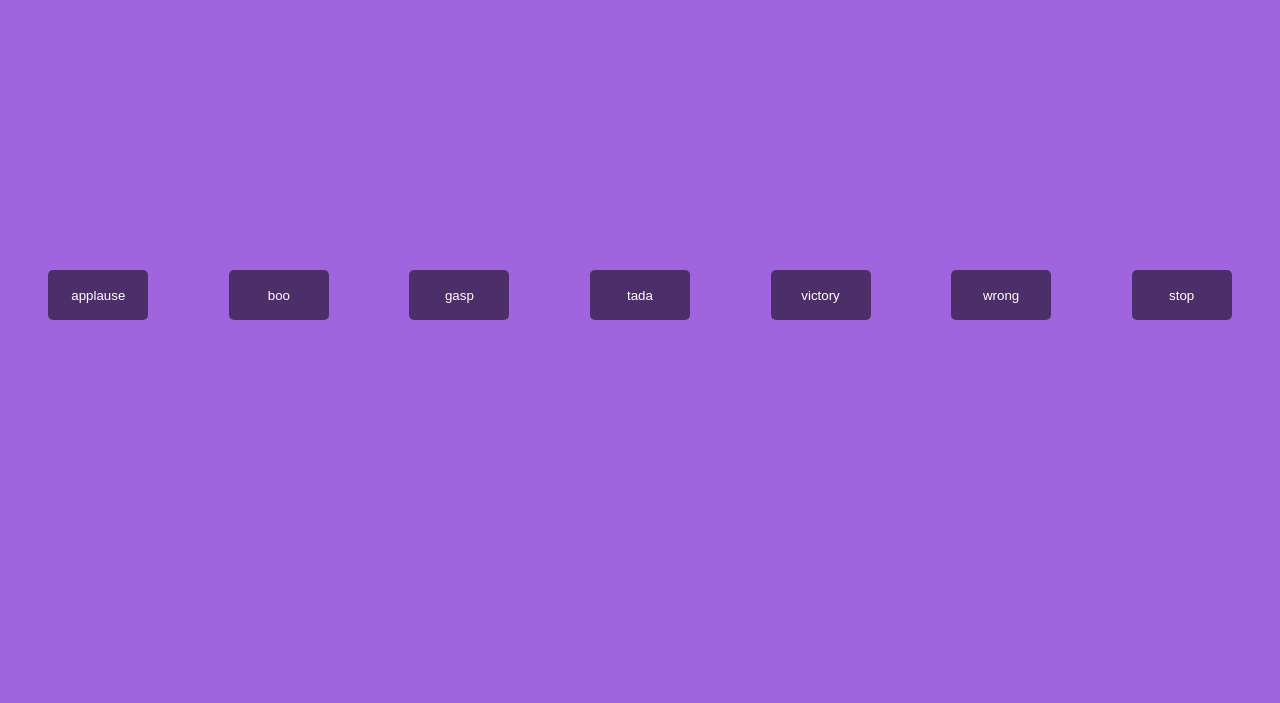
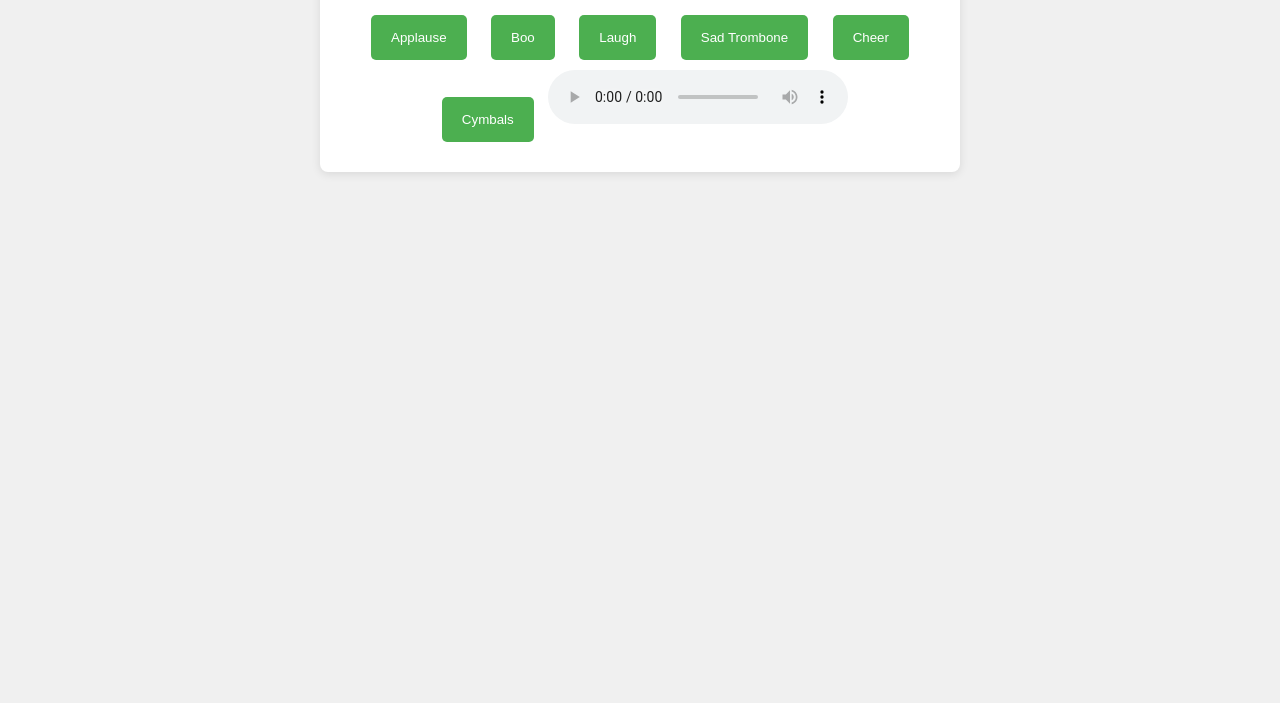
Before and after one commit to acciojob/Soundbar-UtechP-40, a website: page main.html in a window 1280 px wide. Shown: the part 113-816 px from the top of the page. Drawn offline with Linux system fonts and the light colour scheme.

Commit message:
created a submission

```diff
--- a/main.html
+++ b/main.html
@@ -3,21 +3,20 @@
 <head>
     <meta charset="UTF-8">
     <meta name="viewport" content="width=device-width, initial-scale=1.0">
+    <title>Audio Buttons</title>
     <link rel="stylesheet" href="styles.css">
-    <title>Soundboard</title>
 </head>
 <body>
-    <div id="buttons">
-        <button class="btn">applause</button>
-        <button class="btn">boo</button>
-        <button class="btn">gasp</button>
-        <button class="btn">tada</button>
-        <button class="btn">victory</button>
-        <button class="btn">wrong</button>
-        <button class="stop">stop</button>
+    <div class="container">
+        <h1>Audio Playback</h1>
+        <button class="btn" id="applause">Applause</button>
+        <button class="btn" id="boo">Boo</button>
+        <button class="btn" id="laugh">Laugh</button>
+        <button class="btn" id="sad_trombone">Sad Trombone</button>
+        <button class="btn" id="cheer">Cheer</button>
+        <button class="btn" id="cymbals">Cymbals</button>
+        <audio id="audio-player" controls></audio>
     </div>
-    <audio id="audio-player" src=""></audio>
-
-    <script type="text/javascript" src="./script.js"></script>
+    <script src="script.js"></script>
 </body>
 </html>
--- a/script.js
+++ b/script.js
@@ -1,28 +1,16 @@
-// script.js
-let btn = document.querySelectorAll(".btn");
-let stop = document.querySelector(".stop");
-let my_audio = null;
+const buttons = document.querySelectorAll('.btn');
+const audioPlayer = document.getElementById('audio-player');
 
-for (let t of btn) {
-    t.addEventListener("click", (e) => {
-        // Pause any currently playing audio
-        if (my_audio) {
-            my_audio.pause();
-        }
+buttons.forEach(button => {
+    button.addEventListener('click', () => {
+        const audioFile = `./sounds/${button.id}.mp3`;
+        const audio = new Audio(audioFile);
 
-        // Create a new audio instance for the clicked button
-        my_audio = new Audio(`./sounds/${t.innerText.toLowerCase()}.mp3`);
-
-        // Play the audio and handle any errors
-        my_audio.play().catch(error => {
+        audio.play().then(() => {
+            console.log(`${button.id} is playing`);
+        }).catch(error => {
             console.error("Error playing audio:", error);
             alert("Failed to play audio. Please ensure the file exists.");
         });
     });
-}
-
-stop.addEventListener("click", (e) => {
-    if (my_audio) {
-        my_audio.pause();
-    }
 });
--- a/styles.css
+++ b/styles.css
@@ -1,27 +1,35 @@
-/* styles.css */
-#buttons {
-   width: 100vw;
+body {
+   font-family: Arial, sans-serif;
+   background-color: #f0f0f0;
+   margin: 0;
+   padding: 20px;
+   text-align: center;
+}
+
+.container {
+   max-width: 600px;
    margin: auto;
-   display: flex;
-   justify-content: space-around;
+   background: white;
+   padding: 20px;
+   border-radius: 8px;
+   box-shadow: 0 2px 10px rgba(0, 0, 0, 0.1);
 }
-body {
-   background-color: #A164DF;
-   height: 100vh;
-   display: flex;
-   justify-content: center;
-   align-items: center;
+
+h1 {
+   margin-bottom: 20px;
 }
-button {
+
+.btn {
+   background-color: #4CAF50;
    color: white;
-   background-color: rgba(0, 0, 0, 0.525);
-   height: 50px;
-   width: 100px;
+   padding: 15px 20px;
+   margin: 10px;
+   border: none;
    border-radius: 5px;
-   border: none;
-   outline: none;
-   cursor: pointer; /* Changes cursor to pointer on hover */
+   cursor: pointer;
+   transition: background-color 0.3s;
 }
-button:hover {
-   background-color: rgba(0, 0, 0, 0.8); /* Add a hover effect */
+
+.btn:hover {
+   background-color: #45a049;
 }
```
